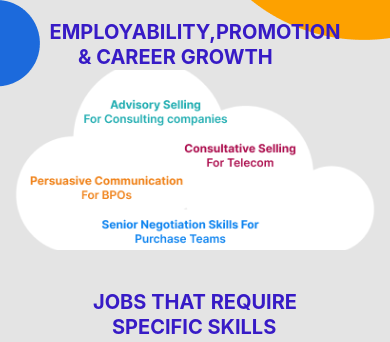
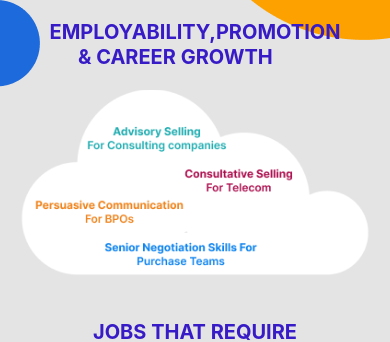
Before and after one commit to ShivangMishra/aijadu, a React Native app: screen /Promotion in a window 390 px wide. Shown: the part 139-481 px from the top of the page. Built offline with nearby package versions, Linux system fonts and the light colour scheme.

Commit message:
changes cloud

```diff
--- a/screen/Promotion.jsx
+++ b/screen/Promotion.jsx
@@ -73,8 +73,8 @@ const Promotion = () => {
           <Text style={styles.text}>
             EMPLOYABILITY,PROMOTION{`\n`}      & CAREER GROWTH
           </Text>
-          <View style={{ justifyContent:'center'}}>
-          <Image style={{width: "95%" , height: 180,  alignSelf:'center'}} source={require("../assets/AIJadu/Login/infoContainer.png")} />
+          <View style={{ justifyContent:'center', marginTop:20}}>
+          <Image style={{width: "92%" , height: 190,  alignSelf:'center'}} source={require("../assets/AIJadu/Login/infoContainer.png")} />
           </View>
           <Text style={styles.text1}>
             JOBS THAT REQUIRE{`\n`}    SPECIFIC SKILLS
```
